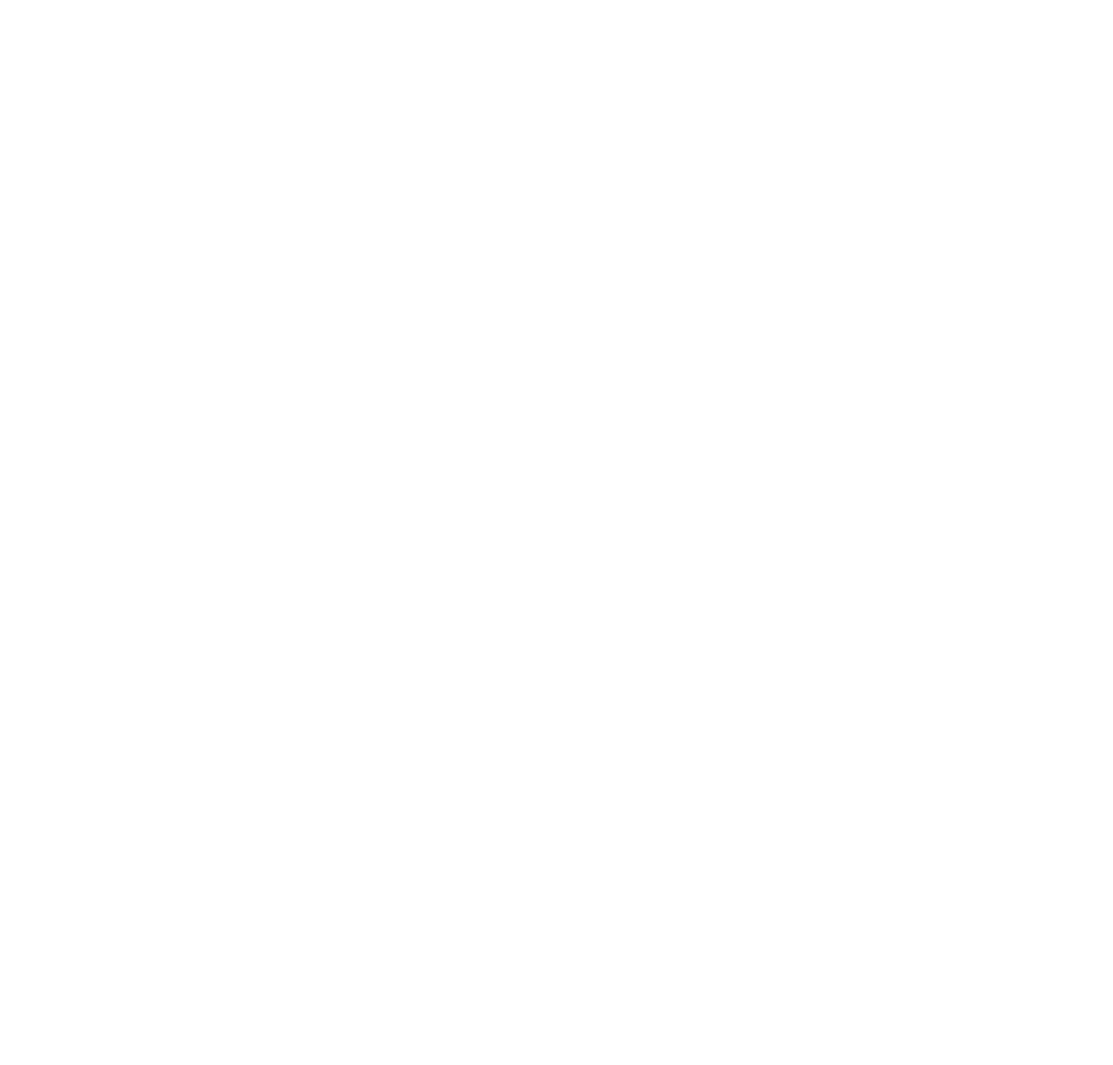
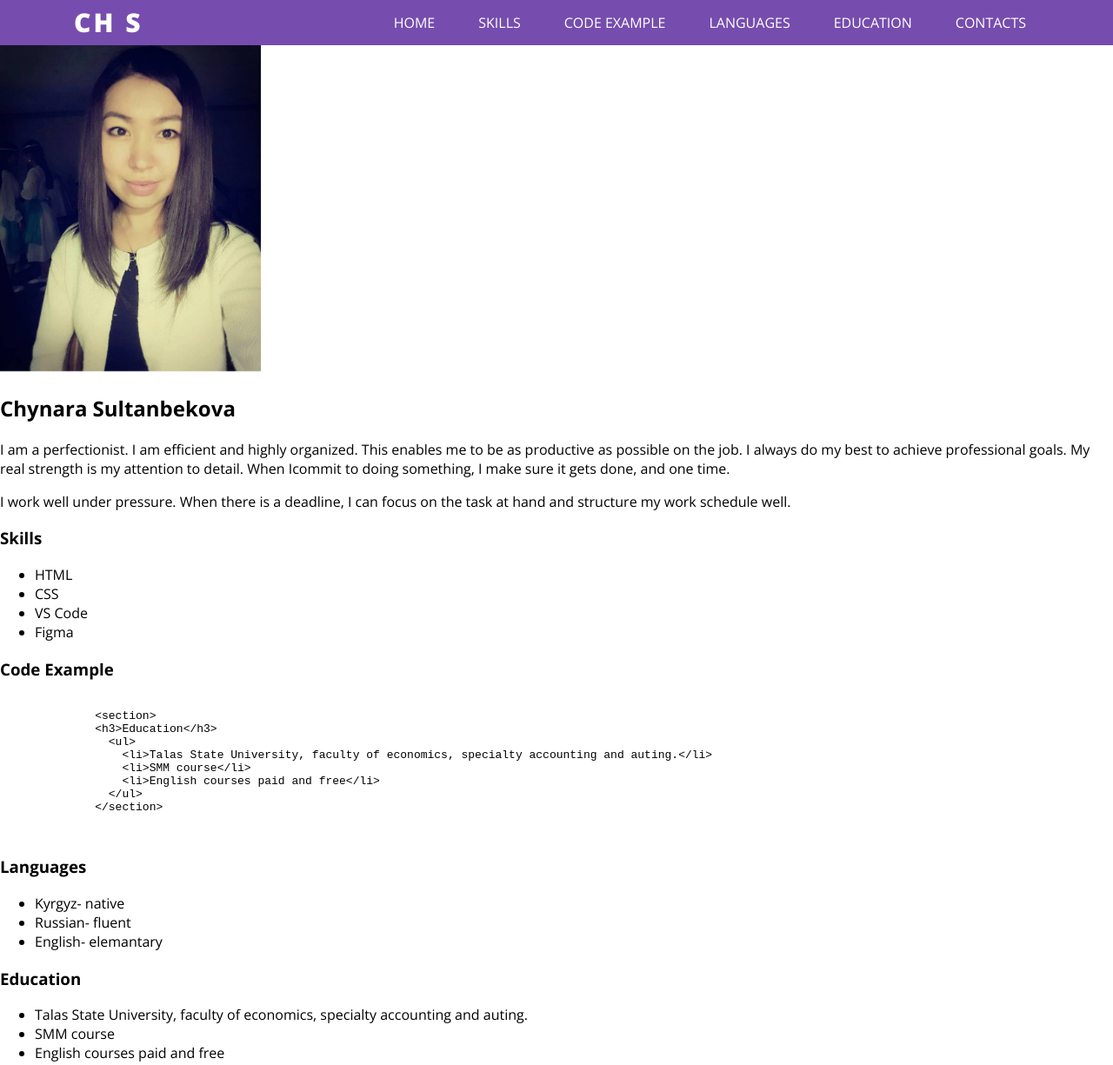
Before and after one commit to ChynaraSultanbekova/Portfolio, a plain HTML site: page index.html in a window 1280 px wide. Shown: the top 1225 px of the page at 87% size. Before the commit the page ends 800 px from the top, so only its background shows below. Drawn offline with nearby package versions, Linux system fonts and the light colour scheme.

Commit message:
Add header

```diff
--- a/css/style.css
+++ b/css/style.css
@@ -0,0 +1,74 @@
+:root {
+  --accent: #7149a7d5;
+  --accent-light: #5c2a9ed5;
+  --pure-white: #fff;
+}
+
+html {
+  box-sizing: border-box;
+  scroll-behavior: smooth;
+}
+
+*,
+*::before,
+*::after {
+  box-sizing: inherit;
+}
+
+body {
+  margin: 0;
+  font-family: "Open Sans", sans-serif;
+  color: var(--accent #7149a7d5);
+}
+
+.container {
+  width: 1140px;
+  margin: 0 auto;
+  padding: 0 15px;
+}
+
+.header {
+  background-color: var(--accent-light);
+}
+
+.header a {
+  color: var(--pure-white);
+  text-decoration: none;
+}
+
+.header-nav {
+  padding: 11px 0;
+  display: flex;
+  justify-content: space-between;
+  align-items: center;
+}
+
+.header-logo {
+  width: 20%;
+  font-size: 30px;
+  line-height: 30px;
+  font-weight: 800;
+  letter-spacing: 3px;
+}
+
+.header-menu {
+  width: 78%;
+  display: flex;
+  justify-content: flex-end;
+  gap: 20px;
+  margin: 0;
+  padding: 0;
+  list-style: none;
+}
+
+.header-menu-link {
+  font-size: 16px;
+  line-height: 16px;
+  padding: 15px;
+  text-transform: uppercase;
+  transition: background-color 0.4s;
+}
+
+.header-menu-link:hover {
+  background-color: var(--accent-light);
+}
--- a/index.html
+++ b/index.html
@@ -5,7 +5,135 @@
     <meta http-equiv="X-UA-Compatible" content="IE=edge" />
     <meta name="viewport" content="width=device-width, initial-scale=1.0" />
     <title>Chynara Sultanbekova</title>
+    <link rel="preconnect" href="https://fonts.googleapis.com" />
+    <link rel="preconnect" href="https://fonts.gstatic.com" crossorigin />
+    <link
+      href="https://fonts.googleapis.com/css2?family=Open+Sans:wght@300;400;700;800&display=swap"
+      rel="stylesheet"
+    />
     <link rel="stylesheet" href="css/style.css" />
   </head>
-  <body></body>
+  <body>
+    <header class="header">
+      <div class="container">
+        <nav class="header-nav">
+          <a href="#" class="header-logo">CH S</a>
+          <ul class="header-menu">
+            <li class="header-menu-item">
+              <a href="#home" class="header-menu-link">Home</a>
+            </li>
+            <li class="header-menu-item">
+              <a href="#skills" class="header-menu-link">Skills</a>
+            </li>
+            <li class="header-menu-item">
+              <a href="#codeexample" class="header-menu-link">Code Example</a>
+            </li>
+            <li class="header-menu-item">
+              <a href="#languages" class="header-menu-link">Languages</a>
+            </li>
+            <li class="header-menu-item">
+              <a href="#education" class="header-menu-link">Education</a>
+            </li>
+            <li class="header-menu-item">
+              <a href="#contacts" class="header-menu-link">Contacts</a>
+            </li>
+          </ul>
+        </nav>
+      </div>
+    </header>
+    <main>
+      <section>
+        <img src="img/chynara.jpg" width="300" alt="Chynara" />
+        <h1>Chynara Sultanbekova</h1>
+        <p>
+          I am a perfectionist. I am efficient and highly organized. This
+          enables me to be as productive as possible on the job. I always do my
+          best to achieve professional goals. My real strength is my attention
+          to detail. When Icommit to doing something, I make sure it gets done,
+          and one time.
+        </p>
+        <p>
+          I work well under pressure. When there is a deadline, I can focus on
+          the task at hand and structure my work schedule well.
+        </p>
+      </section>
+
+      <section id="skills">
+        <h3>Skills</h3>
+        <ul>
+          <li>HTML</li>
+          <li>CSS</li>
+          <li>VS Code</li>
+          <li>Figma</li>
+        </ul>
+      </section>
+
+      <section id="code">
+        <h3>Code Example</h3>
+        <pre>
+            <code>
+              &lt;section&gt;
+              &lt;h3>Education&lt;/h3&gt;
+                &lt;ul&gt;
+                  &lt;li&gt;Talas State University, faculty of economics, specialty accounting and auting.&lt;/li&gt;
+                  &lt;li&gt;SMM course&lt;/li&gt;
+                  &lt;li&gt;English courses paid and free&lt;/li&gt;
+                &lt;/ul&gt;
+              &lt;/section&gt;
+            </code>
+          </pre>
+      </section>
+
+      <section id="languages">
+        <h3>Languages</h3>
+        <ul>
+          <li>Kyrgyz- native</li>
+          <li>Russian- fluent</li>
+          <li>English- elemantary</li>
+        </ul>
+      </section>
+
+      <section id="education">
+        <h3>Education</h3>
+        <ul>
+          <li>
+            Talas State University, faculty of economics, specialty accounting
+            and auting.
+          </li>
+          <li>SMM course</li>
+          <li>English courses paid and free</li>
+        </ul>
+      </section>
+
+      <section id="contacts">
+        <h3>Contacts</h3>
+        <ul>
+          <li>
+            <h4>Location</h4>
+            <p>Talas, Kyrgyzstan</p>
+          </li>
+          <li>
+            <h4>Phone number</h4>
+            <a href="tel:+996779545995">+996 779 54 59 95</a>
+          </li>
+          <li>
+            <h4>Email</h4>
+            <a href="mailto:chynara.sultanbekova.kk@gmail.com"
+              >chynara.sultanbekova.kk@gmail.com</a
+            >
+          </li>
+        </ul>
+      </section>
+    </main>
+
+    <footer>
+      <p>
+        2022 &copy;
+        <a href="https://linktr.ee/jyldyzacademy2020"> Jyldyz Academy </a>
+        <a href="https://codepen.io/Chynara-Sultanbekova"
+          >Chynara Sultanbekova</a
+        >
+      </p>
+    </footer>
+  </body>
 </html>
```
Also changed, not shown: img/chynara.jpg (added).
